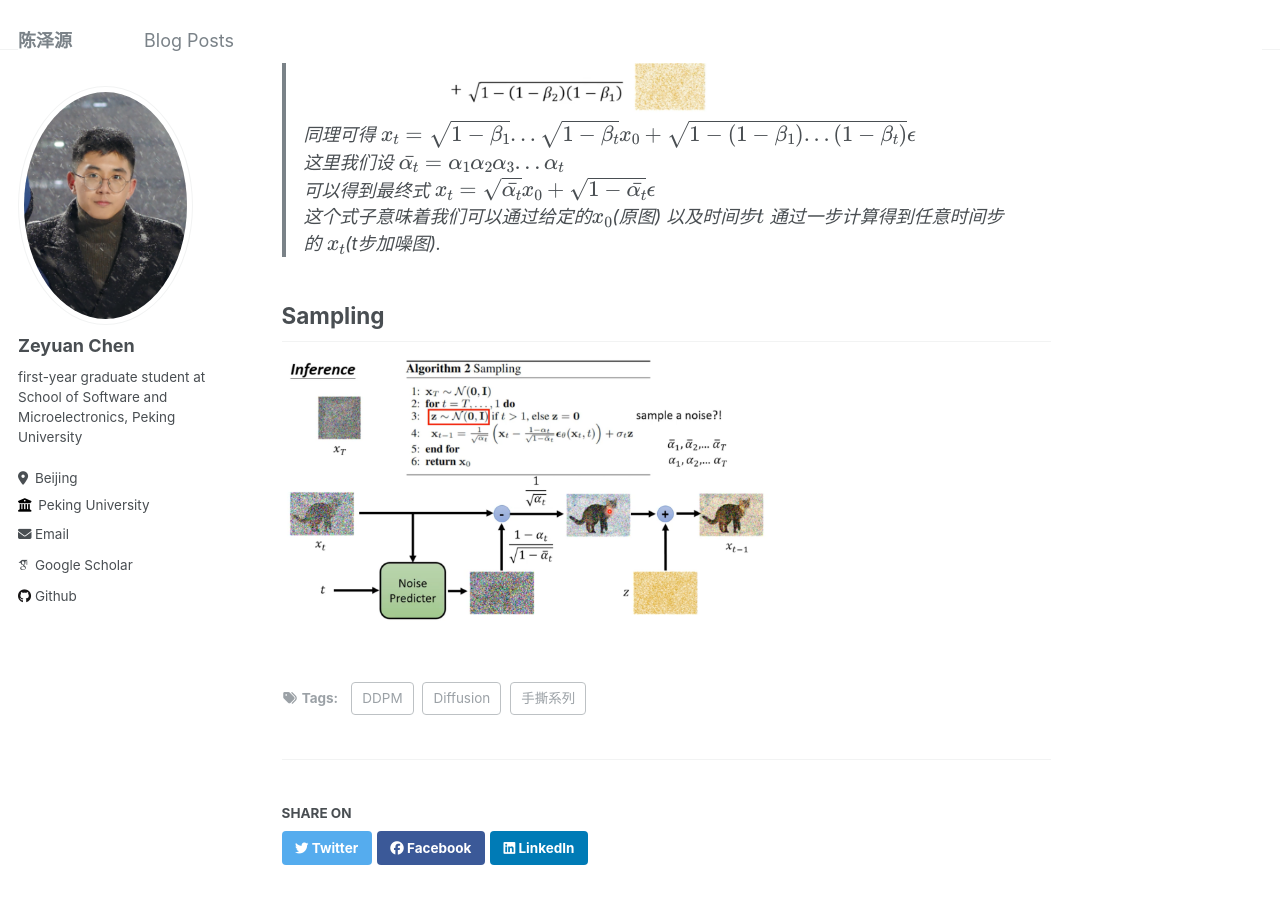
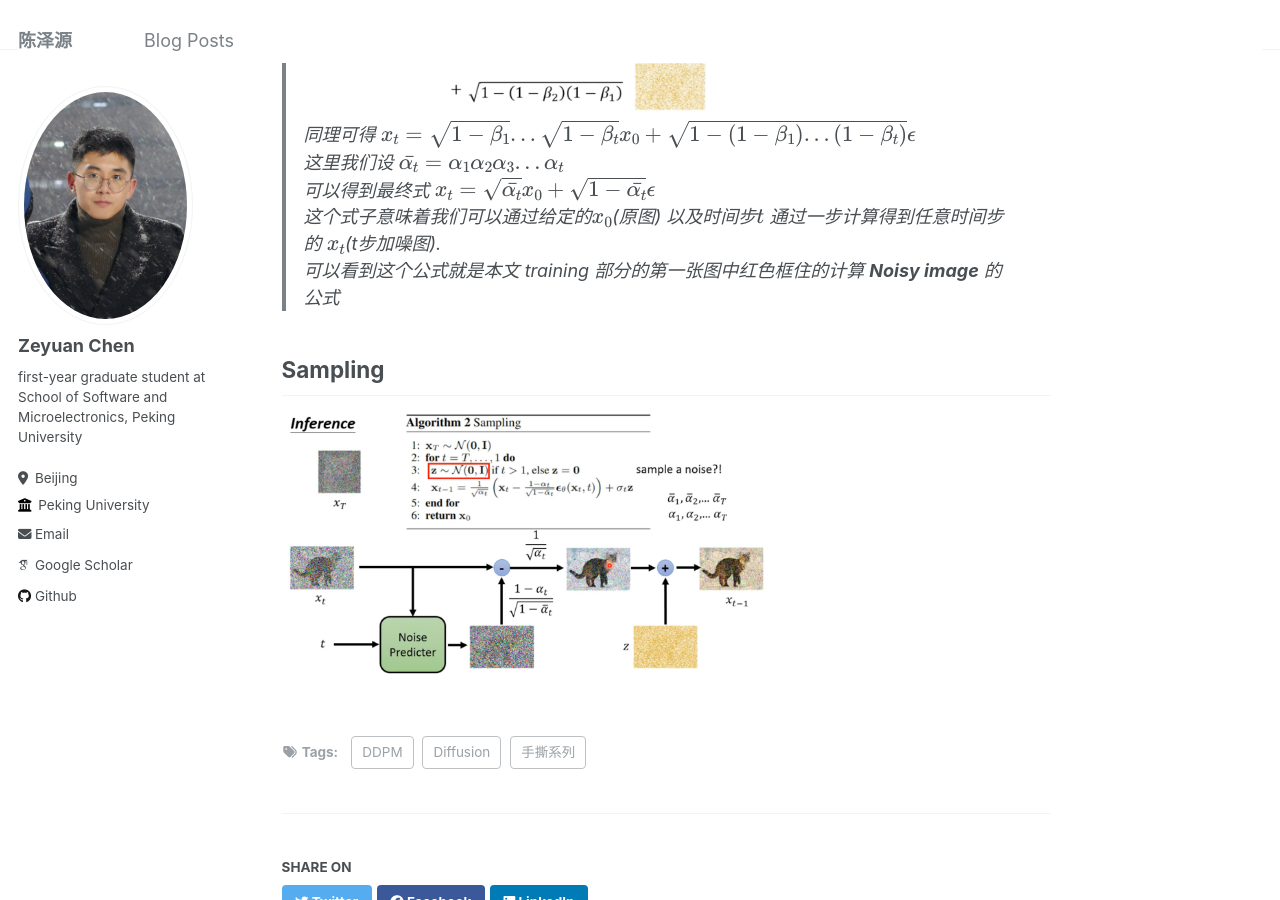
Before and after one commit to chenzyn/chenzyn.github.io, a Jekyll site: the page built from _posts/2024-04-10-diffusion.md, in a window 1280 px wide and 900 px high, scrolled down 2662 px. Built offline with Jekyll 4.4.1, drawn with Linux system fonts in a browser that asks for light colours; some web fonts are replaced.

Commit message:
upload DDPM

```diff
--- a/_posts/2024-04-10-diffusion.md
+++ b/_posts/2024-04-10-diffusion.md
@@ -73,6 +73,8 @@ Training
 >这里我们设 $$\bar{\alpha_t} = \alpha_1 \alpha_2 \alpha_3 ... \alpha_t$$<br>
 >可以得到最终式 $$x_t = \sqrt{\bar{\alpha_t}}x_0 + \sqrt{1-\bar{\alpha_t}}\epsilon$$<br>
 >这个式子意味着我们可以通过给定的$$x_0$$(_原图_) 以及时间步$$t$$ 通过一步计算得到任意时间步的 $$x_t$$(_t步加噪图_).<br>
+>可以看到这个公式就是本文 _training_ 部分的第一张图中红色框住的计算 **Noisy image** 的公式
+
 
 Sampling
 ---
```
